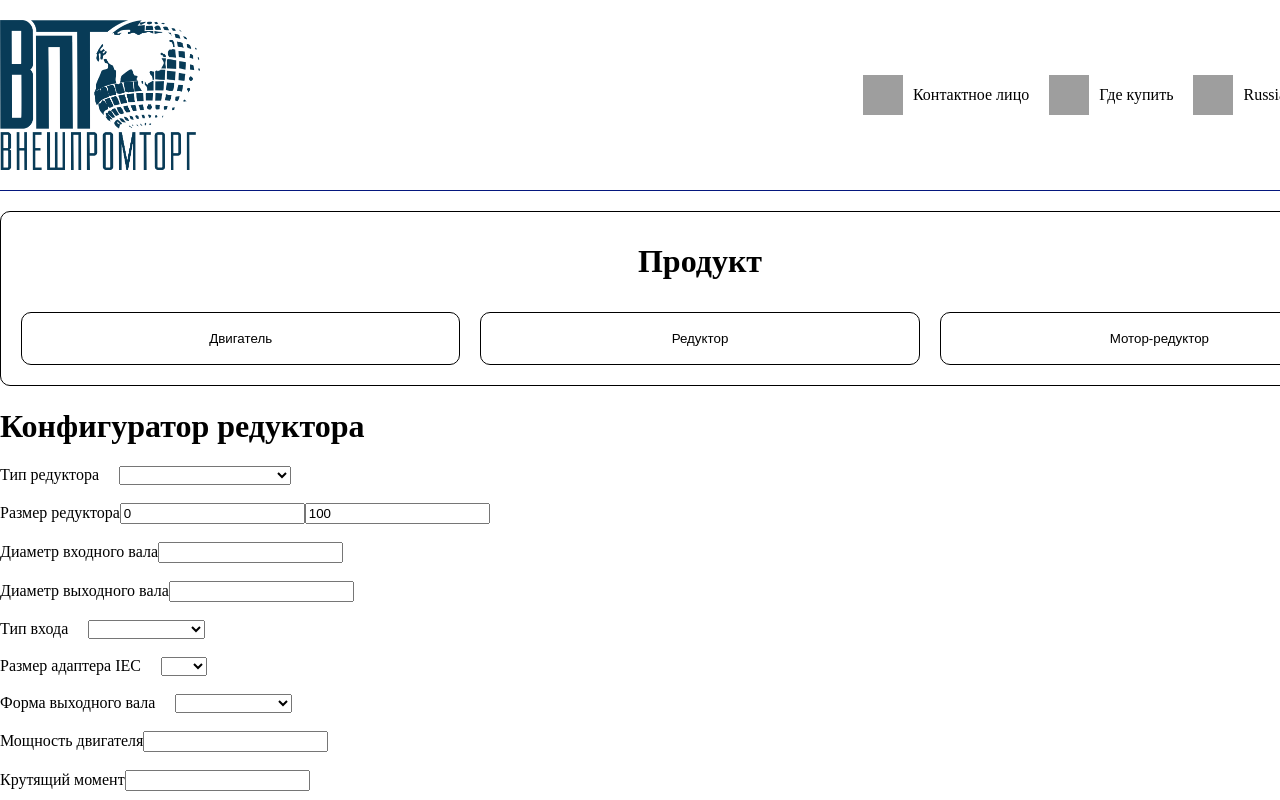
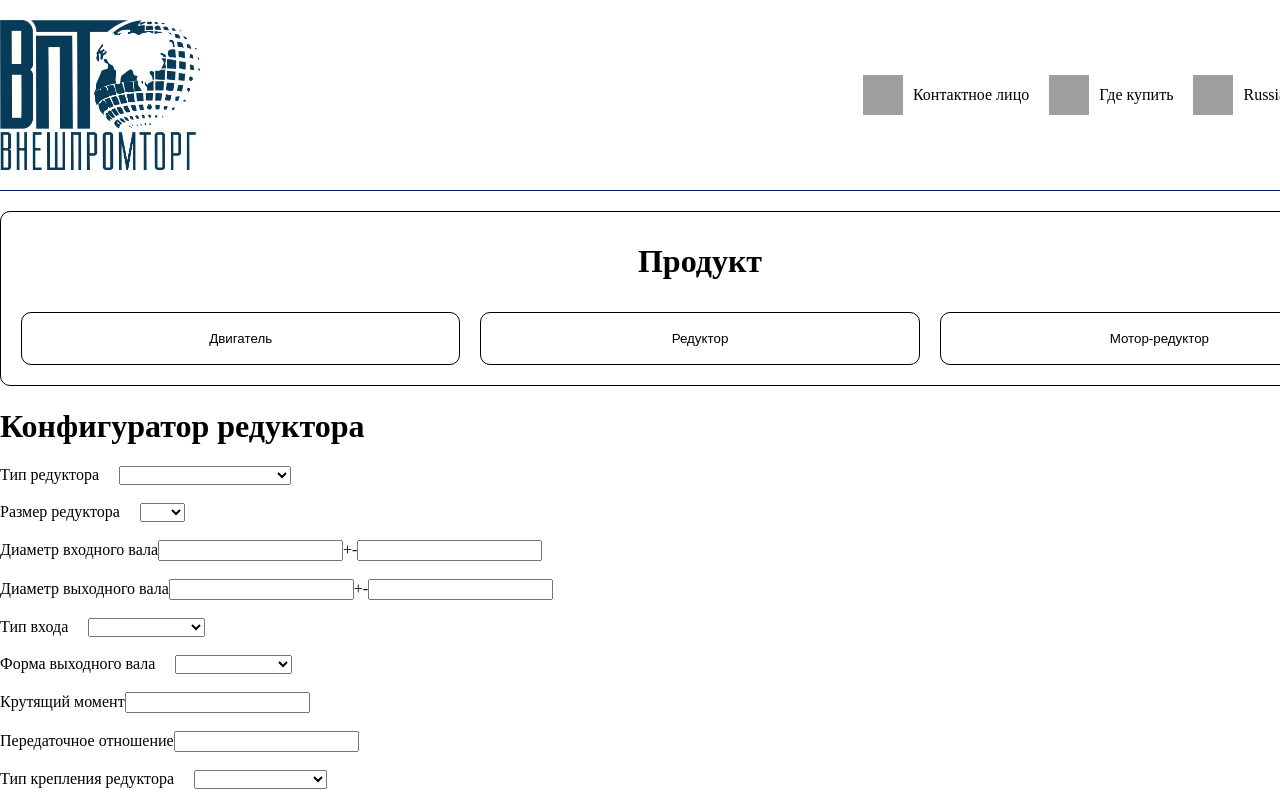
Before and after one commit to HardFeelings/constructor-reductor, an Angular app in the folder angular/: page / in a window 1280 px wide. Both pictures are taken after a click on the button "Редуктор". Shown: the top 800 px of the page. Built offline with nearby package versions, Linux system fonts and the light colour scheme; grey boxes are pictures that could not be loaded.

Commit message:
Minor fixes

```diff
--- a/angular/src/app/classes/motor-reducer.ts
+++ b/angular/src/app/classes/motor-reducer.ts
@@ -1,9 +1,9 @@
-import { ReducerInstallationType, ReducerOutputShaftType, ReducerSize, ReducerType } from "./reducer"
+import { DiameterOutputShaft, ReducerInstallationType, ReducerOutputShaftType, ReducerSize, ReducerType } from "./reducer"
 
 export class MotorReducer {
     type: ReducerType
     size: ReducerSize
-    diameterOutputShaft: Number | null
+    diameterOutputShaft: DiameterOutputShaft
     outputShaftType: ReducerOutputShaftType
     motorPower: Number | null
     torqueMoment: Number | null
@@ -15,7 +15,7 @@ export class MotorReducer {
     constructor() {
         this.type = new ReducerType()
         this.size = new ReducerSize()
-        this.diameterOutputShaft = null
+        this.diameterOutputShaft = new DiameterOutputShaft()
         this.outputShaftType = new ReducerOutputShaftType()
         this.motorPower = null
         this.torqueMoment = null
--- a/angular/src/app/classes/reducer.ts
+++ b/angular/src/app/classes/reducer.ts
@@ -1,31 +1,29 @@
 export class Reducer {
     type: ReducerType
     size: ReducerSize
-    diameterInputShaft: Number | null
-    diameterOutputShaft: Number | null
+    diameterInputShaft: DiameterInputShaft
+    diameterOutputShaft: DiameterOutputShaft
     inputType: ReducerInputType
     adapterType: ReducerAdapterType
     outputShaftType: ReducerOutputShaftType
-    motorPower: Number | null
     torqueMoment: Number | null
     iRatio: Number | null
     installationType: ReducerInstallationType
-    mounting: Number | null
+    mounting: MountingPoint
 
 
     constructor() {
         this.type = new ReducerType()
         this.size = new ReducerSize()
-        this.diameterInputShaft = null
-        this.diameterOutputShaft = null
+        this.diameterInputShaft = new DiameterInputShaft()
+        this.diameterOutputShaft = new DiameterOutputShaft()
         this.inputType = new ReducerInputType()
         this.adapterType = new ReducerAdapterType()
         this.outputShaftType = new ReducerOutputShaftType()
-        this.motorPower = null
         this.torqueMoment = null
         this.iRatio = null
         this.installationType = new ReducerInstallationType()
-        this.mounting = null
+        this.mounting = new MountingPoint()
     }
 }
 
@@ -40,14 +38,32 @@ export class ReducerType {
 }
 
 export class ReducerSize {
-    sizeMin: number | null
-    sizeMax: number | null
-    size: number | null
+    value: number | null
+    variants: number[]
 
     constructor() {
-        this.sizeMin = 0
-        this.sizeMax = 100
-        this.size = null
+        this.variants = [100, 50]
+        this.value = null
+    }
+}
+
+export class DiameterInputShaft {
+    value: number | null
+    eps: number | null
+
+    constructor() {
+        this.value = null
+        this.eps = null
+    }
+}
+
+export class DiameterOutputShaft {
+    value: number | null
+    eps: number | null
+
+    constructor() {
+        this.value = null
+        this.eps = null
     }
 }
 
@@ -90,3 +106,13 @@ export class ReducerInstallationType {
         this.value = null
     }
 }
+
+export class MountingPoint {
+    value: string | null
+    variants: string[]
+
+    constructor() {
+        this.variants = ["m1", "m2", "m3"]
+        this.value = null
+    }
+}
--- a/angular/src/app/main/main.component.html
+++ b/angular/src/app/main/main.component.html
@@ -17,8 +17,8 @@
           {{value}}</option>
       </select>
     </div>
+    <div *ngIf="motor.type.value=='двигатель стандарта DIN'">
       <br />
-    <div *ngIf="motor.type.value=='двигатель стандарта DIN'">
       <span>Тип фланца</span>
       <select [(ngModel)]="motor.adapterType.value">
         <option disabled selected hidden></option>
@@ -65,18 +65,25 @@
     <br />
     <div>
       <span>Размер редуктора</span>
-      <input [(ngModel)]="reducer.size.sizeMin" type="number" />
-      <input [(ngModel)]="reducer.size.sizeMax" type="number" />
+      <select [(ngModel)]="reducer.size.value">
+        <option disabled selected hidden></option>
+        <option *ngFor="let value of reducer.size.variants">
+          {{value}}</option>
+      </select>
     </div>
     <br />
     <div>
       <span>Диаметр входного вала</span>
-      <input [(ngModel)]="reducer.diameterInputShaft" type="number" />
+      <input [(ngModel)]="reducer.diameterInputShaft.value" type="number" />
+      <span>+-</span>
+      <input [(ngModel)]="reducer.diameterInputShaft.eps" type="number" />
     </div>
     <br />
     <div>
       <span>Диаметр выходного вала</span>
-      <input [(ngModel)]="reducer.diameterOutputShaft" type="number" />
+      <input [(ngModel)]="reducer.diameterOutputShaft.value" type="number" />
+      <span>+-</span>
+      <input [(ngModel)]="reducer.diameterOutputShaft.eps" type="number" />
     </div>
     <br />
     <div>
@@ -88,6 +95,7 @@
       </select>
     </div>
     <br />
+    <div *ngIf="reducer.inputType.value=='Адаптер IEC'">
       <div>
         <span>Размер адаптера IEC</span>
         <select [(ngModel)]="reducer.adapterType.value">
@@ -95,8 +103,11 @@
           <option *ngFor="let value of reducer.adapterType.variants">
             {{value}}</option>
         </select>
+
       </div>
       <br />
+    </div>
+
     <div>
       <span>Форма выходного вала</span>
       <select [(ngModel)]="reducer.outputShaftType.value">
@@ -104,11 +115,6 @@
         <option *ngFor="let value of reducer.outputShaftType.variants">
           {{value}}</option>
       </select>
-    </div>
-    <br />
-    <div>
-      <span>Мощность двигателя</span>
-      <input [(ngModel)]="reducer.motorPower" type="number" />
     </div>
     <br />
     <div>
@@ -132,7 +138,11 @@
     <br />
     <div>
       <span>Монтажное положение</span>
-      <input [(ngModel)]="reducer.mounting" type="number" />
+      <select [(ngModel)]="reducer.mounting.value">
+        <option disabled selected hidden></option>
+        <option *ngFor="let value of reducer.mounting.variants">
+          {{value}}</option>
+      </select>
     </div>
     <hr />
   </div>
@@ -149,13 +159,18 @@
     <br />
     <div>
       <span>Размер редуктора</span>
-      <input [(ngModel)]="motorReducer.size.sizeMin" type="number" />
-      <input [(ngModel)]="motorReducer.size.sizeMax" type="number" />
+      <select [(ngModel)]="motorReducer.size.value">
+        <option disabled selected hidden></option>
+        <option *ngFor="let value of motorReducer.size.variants">
+          {{value}}</option>
+      </select>
     </div>
     <br />
     <div>
       <span>Диаметр выходного вала</span>
-      <input [(ngModel)]="motorReducer.diameterOutputShaft" type="number" />
+      <input [(ngModel)]="motorReducer.diameterOutputShaft.value" type="number" />
+      <span>+-</span>
+      <input [(ngModel)]="motorReducer.diameterOutputShaft.eps" type="number" />
     </div>
     <br />
     <div>
```
Lines whose indentation alone changed are shown as unchanged.
